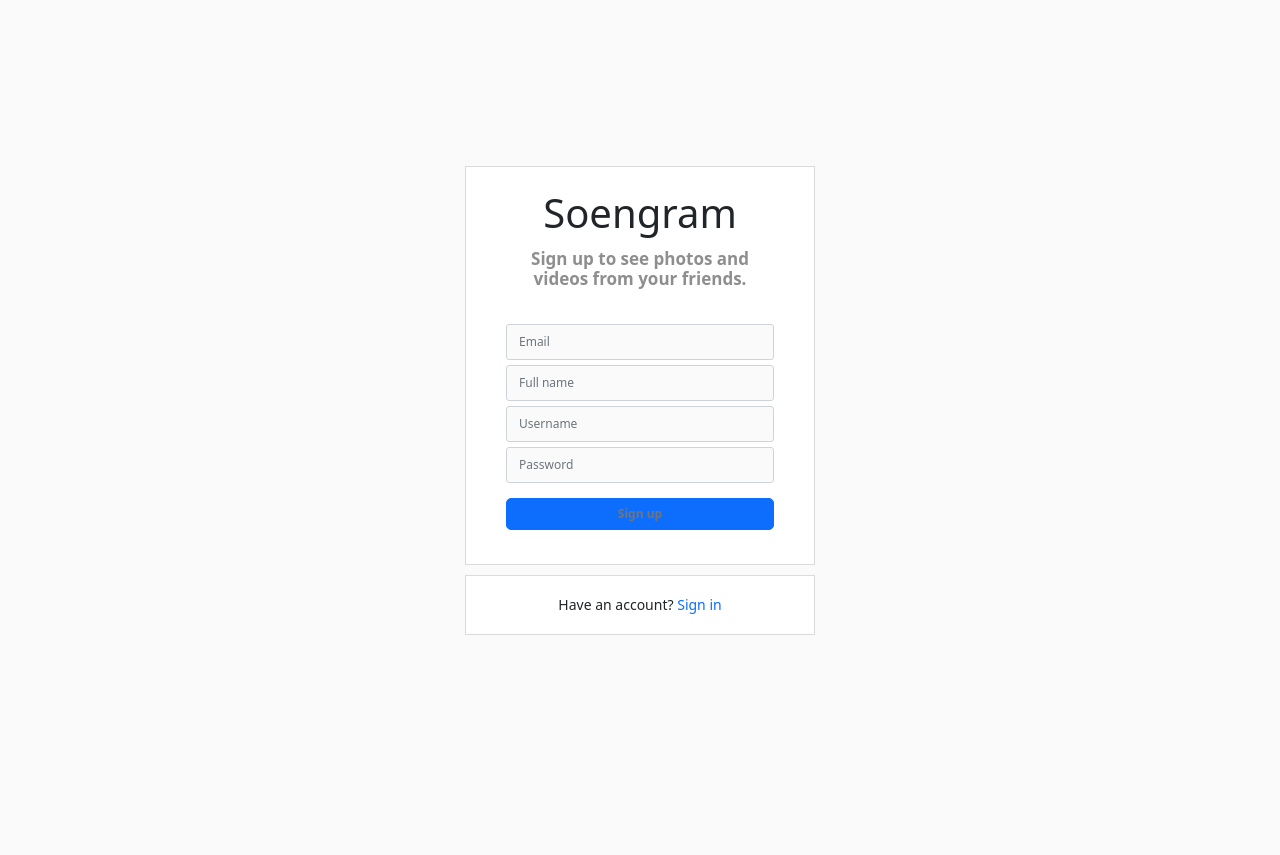
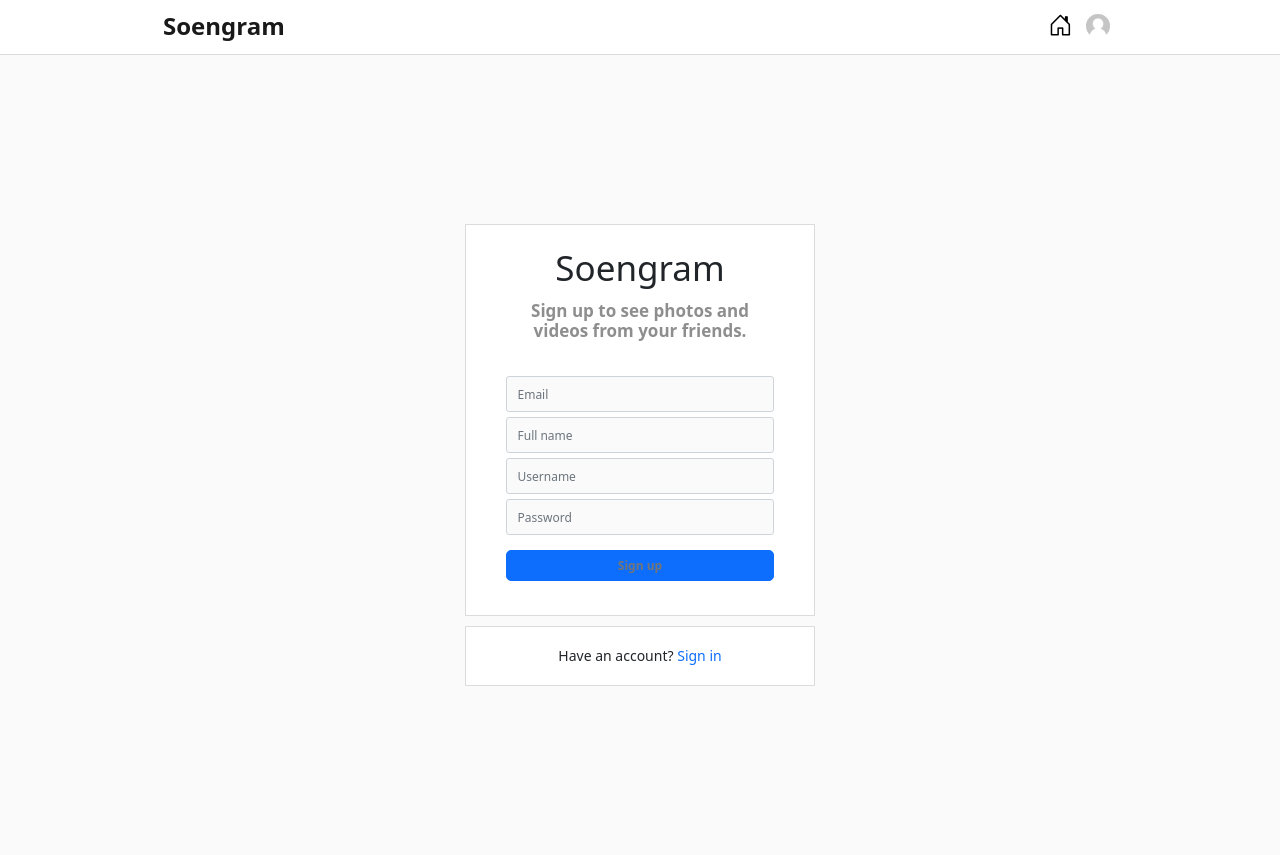
Before and after one commit to LujainKhalaf/Soengram, a Python web app: template app/templates/account/signup.html in a window 1280 px wide. Before the commit the page ends 635 px from the top, so only its background shows below. Run offline with Jinja, Linux system fonts and the light colour scheme; the template is opened without the code that fills it, so the values that code supplies are empty, except form fields; form fields are guessed from the names that the template uses; some libraries are stand-ins or nearby versions.

Commit message:
#54 Implemented navbar with mobile responsiveness
- Added default profile picture until user profile pictures is implemented (in a different sprint)
- Created a media query specific CSS file

```diff
--- a/app/static/style.css
+++ b/app/static/style.css
@@ -1,15 +1,33 @@
 /*********************************/
 /* Common                        */
 /*********************************/
+html {
+    font-family: "Segoe UI",Roboto,Helvetica,Arial,sans-serif;
+    font-size: 14px;
+}
 
 body {
     background-color: #FAFAFA;
-    font-size: 14px;
     line-height: 18px;
+    padding: 0;
+    margin: 0;
+}
+
+header {
+    background-color: white;
+    width: auto;
+    height: 55px;
+    margin: 0;
+    padding: 0;
+    border-bottom: 1px solid #DBDBDB;
 }
 
 a {
     text-decoration: none;
+}
+
+i {
+    color: black;
 }
 
 button {
@@ -22,6 +40,100 @@ button {
     top: 50%;
     text-align: center;
     transform: translateY(-50%);
+}
+
+/*********************************/
+/* Navbar                        */
+/*********************************/
+
+.navbar {
+    max-height: 55px;
+    width: 975px;
+}
+
+.navbar-brand,
+.navbar-brand:hover {
+    color: black;
+    font-weight: bold;
+    font-size: 24px;
+}
+
+.bi-house-door-fill,
+.bi-house-door {
+    font-size: 1.7rem
+}
+
+.navbar-profile-pic {
+    width: 1.7rem;
+    height: 1.7rem;
+}
+
+.dropdown-menu {
+    width: 200px;
+    font-size: 14px;
+}
+
+.dropdown-menu-arrow {
+  top: -25px;
+  left: 90.5%;
+  width: 0;
+  height: 0;
+  position: relative;
+}
+
+.dropdown-menu-arrow:before,
+.dropdown-menu-arrow:after {
+  content: "";
+  position: absolute;
+  display: block;
+  width: 0;
+  height: 0;
+  border-width: 7px 8px;
+  border-style: solid;
+  border-color: transparent;
+  z-index: 1001;
+}
+
+.dropdown-menu-arrow:after {
+  bottom: -18px;
+  right: -8px;
+  border-bottom-color: #FFF;
+}
+
+.dropdown-menu-arrow:before {
+  bottom: -17px;
+  right: -8px;
+  border-bottom-color: rgba(0,0,0,.15);
+}
+
+.dropdown-item:first-child {
+    padding-top: 8px;
+    padding-bottom: 8px;
+}
+
+.dropdown-item:not(:first-child) {
+    padding-bottom: 8px;
+}
+
+.dropdown-item:active {
+    color: black;
+    background-color: #EBECEB;
+}
+
+.dropdown-item i {
+    padding-right: 10px;
+    font-size: 16px;
+}
+
+.nav-item.display-sm {
+    display: none;
+}
+
+.navbar-toggler:focus,
+.navbar-toggler:active,
+.navbar-toggler-icon:focus {
+    outline: none;
+    box-shadow: none;
 }
 
 /*********************************/
--- a/app/templates/base.html
+++ b/app/templates/base.html
@@ -9,16 +9,16 @@
 
     <!-- CSS (Bootstrap and regular) -->
     <link rel="stylesheet" href="https://cdn.jsdelivr.net/npm/bootstrap@5.0.0-beta1/dist/css/bootstrap.min.css" integrity="sha384-giJF6kkoqNQ00vy+HMDP7azOuL0xtbfIcaT9wjKHr8RbDVddVHyTfAAsrekwKmP1" crossorigin="anonymous">
+    <link rel="stylesheet" href="https://cdn.jsdelivr.net/npm/bootstrap-icons@1.3.0/font/bootstrap-icons.css">
     <link rel="stylesheet" href="{{ url_for('static', filename='style.css') }}" >
+    <link rel="stylesheet" href="{{ url_for('static', filename='576-style.css') }}" >
 
     <!-- JS (Bootstrap and regular) -->
     <script src="https://cdn.jsdelivr.net/npm/bootstrap@5.0.0-beta1/dist/js/bootstrap.bundle.min.js" integrity="sha384-ygbV9kiqUc6oa4msXn9868pTtWMgiQaeYH7/t7LECLbyPA2x65Kgf80OJFdroafW" crossorigin="anonymous"></script>
 
 </head>
 <body>
-    <div class="container">
-        {% include "common/_header.html" %}
-    </div>
+    {% include "common/_header.html" %}
 
     <div class="container">
         {%  block content %}{% endblock %}
--- a/app/templates/common/_header.html
+++ b/app/templates/common/_header.html
@@ -1 +1,3 @@
-{% include "common/_nav.html" %}
+<header>
+    {% include "common/_nav.html" %}
+</header>
--- a/app/templates/common/_nav.html
+++ b/app/templates/common/_nav.html
@@ -0,0 +1,92 @@
+<div class="d-flex justify-content-center">
+    <nav class="navbar navbar-expand-lg navbar-expand-md navbar-expand-sm navbar-light bg-white">
+        <div class="container-fluid">
+            <a class="navbar-brand" href="/">Soengram</a>
+            <button class="navbar-toggler" type="button" data-bs-toggle="collapse" data-bs-target="#navbarSupportedContent" aria-controls="navbarSupportedContent" aria-expanded="false" aria-label="Toggle navigation">
+                <span class="navbar-toggler-icon"></span>
+            </button>
+            <div class="collapse navbar-collapse" id="navbarSupportedContent">
+                <ul class="navbar-nav ms-auto">
+                    <li class="nav-item display-lg display-md">
+                        {% if url_for(request.endpoint) == '/' %}
+                            <a class="nav-link" aria-current="page" href="/">
+                                <i class="bi bi-house-door-fill"></i>
+                            </a>
+                        {% else %}
+                            <a class="nav-link" aria-current="page" href="/">
+                                <i class="bi bi-house-door"></i>
+                            </a>
+                        {% endif %}
+                    </li>
+                    <li class="nav-item dropdown display-lg display-md">
+                        <a class="nav-link" href="#" id="navbarDropdown" role="button" data-bs-toggle="dropdown">
+                            <img src="{{ url_for('static', filename='assets/default-profile-picture.png') }}" class="navbar-profile-pic rounded-circle">
+                        </a>
+                        <ul class="dropdown-menu dropdown-menu-end border-0 shadow rounded" aria-labelledby="navbarDropdown">
+                            <span class="dropdown-menu-arrow"></span>
+                            <li>
+                                <a class="dropdown-item" href="#">
+                                    <i class="bi bi-person-circle align-top"></i>
+                                    <span class="align-middle">Profile</span>
+                                </a>
+                            </li>
+{# TODO: Uncomment when such features are added #}
+{#                            <li>#}
+{#                                <a class="dropdown-item" href="#">#}
+{#                                    <i class="bi bi-gear-wide align-top"></i>#}
+{#                                    <span class="align-middle">Settings</span>#}
+{#                                </a>#}
+{#                            </li>#}
+{#                            <li>#}
+{#                                <hr class="dropdown-divider">#}
+{#                            </li>#}
+{#                            <li>#}
+{#                                <a class="dropdown-item" href="#">#}
+{#                                    <i class="bi bi-box-arrow-in-right align-top"></i>#}
+{#                                    <span class="align-middle">Sign Out</span>#}
+{#                                </a>#}
+{#                            </li>#}
+                        </ul>
+                    </li>
+
+                    {# Dropdown items for Mobile devices #}
+
+                    <li class="nav-item display-sm">
+                        {% if url_for(request.endpoint) == '/' %}
+                            <a class="dropdown-item" href="/">
+                                <i class="bi bi-house-door-fill"></i>
+                                <span class="align-middle">Home</span>
+                            </a>
+                        {% else %}
+                            <a class="dropdown-item" href="/">
+                                <i class="bi bi-house-door"></i>
+                                <span class="align-middle">Home</span>
+                            </a>
+                        {% endif %}
+                    </li>
+                    <li class="nav-item display-sm">
+                        <a class="dropdown-item" href="#">
+                            <img src="{{ url_for('static', filename='assets/default-profile-picture.png') }}" class="navbar-profile-pic rounded-circle">
+                            <span class="align-middle" style="padding-left: 10px;">Profile</span>
+                        </a>
+                    </li>
+{# TODO: Uncomment when such features are added #}
+{#                    <li class="nav-item display-sm">#}
+{#                        <a class="dropdown-item" href="#">#}
+{#                            <i class="bi bi-gear-wide align-top"></i>#}
+{#                            <span class="align-middle">Settings</span>#}
+{#                        </a>#}
+{#                    </li>#}
+{#                    <li class="nav-item display-sm">#}
+{#                        <a class="dropdown-item" href="#">#}
+{#                            <i class="bi bi-box-arrow-in-right align-top"></i>#}
+{#                            <span class="align-middle">Sign Out</span>#}
+{#                        </a>#}
+{#                    </li>#}
+
+                    {# Dropdown items for Mobile devices #}
+                </ul>
+            </div>
+        </div>
+    </nav>
+</div>
```
Also changed, not shown: app/static/576-style.css (added, +55 -0 lines), app/static/assets/default-profile-picture.png (added).
